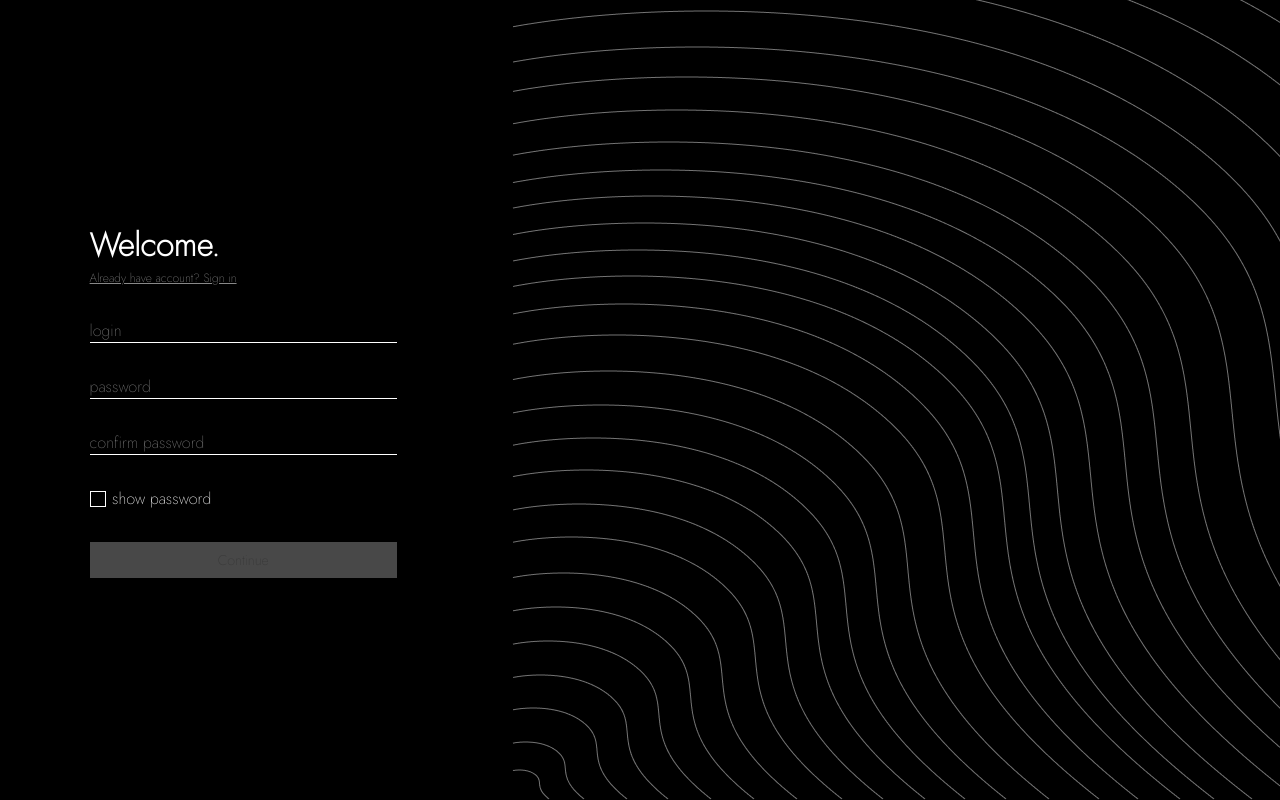
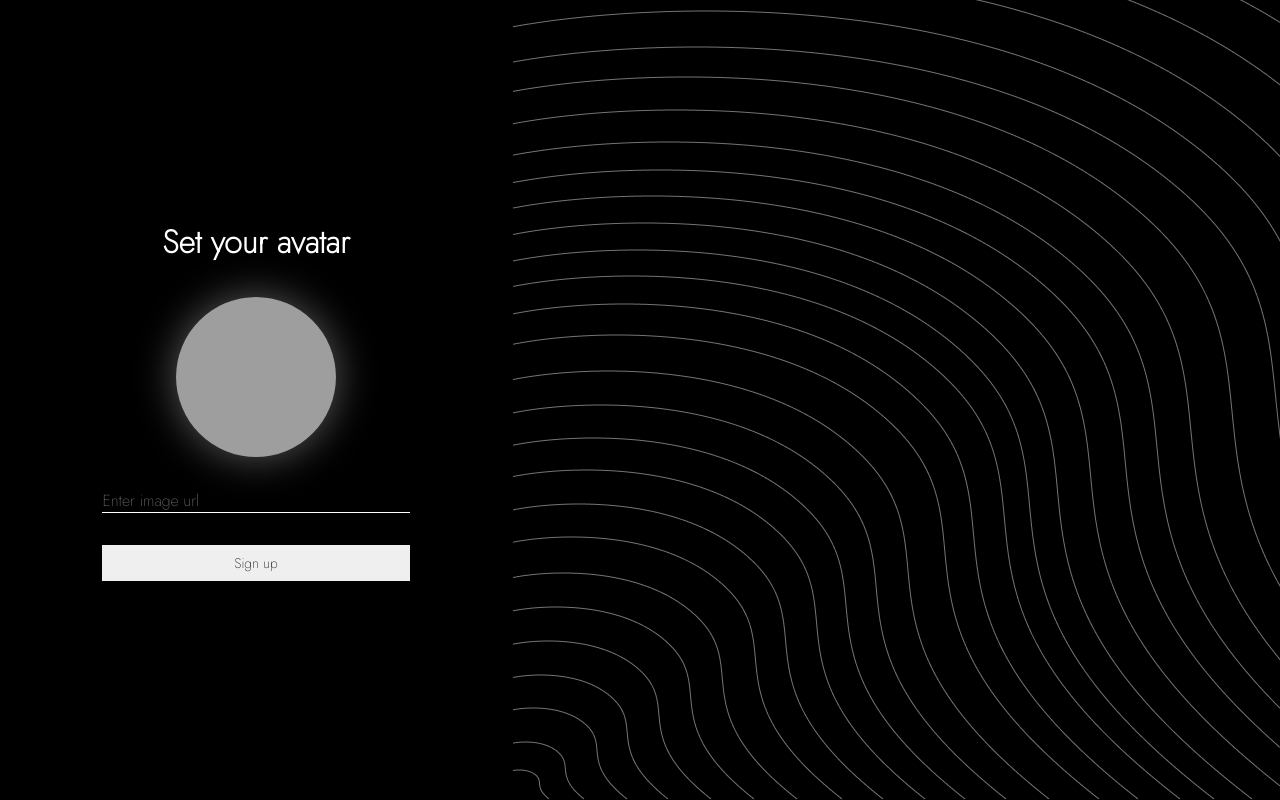
Before and after one commit to harukee-dev/fullstack_chat, a React (Create React App) app: page /register in a window 1280 px wide. Shown: the top 800 px of the page. Built offline with nearby package versions, Linux system fonts and the light colour scheme; grey boxes are pictures that could not be loaded.

Commit message:
added avatar page

```diff
--- a/src/pages/RegisterPage/RegisterPage.module.css
+++ b/src/pages/RegisterPage/RegisterPage.module.css
@@ -284,3 +284,52 @@
   cursor: pointer;
   transition: ease 0.2s;
 }
+
+.leftContainerAvatar {
+  width: 40%;
+  height: 100%;
+  display: flex;
+  flex-direction: column;
+  gap: 4vh;
+  justify-content: center;
+  align-items: center;
+}
+
+.welcomeTextAvatar {
+  font-family: 'Jost ExtraLight', sans-serif;
+  color: white;
+  font-size: 4vh;
+  transition: ease 0.2s;
+}
+
+.welcomeTextAvatar:hover {
+  letter-spacing: 0.1vh;
+}
+
+.userAvatar {
+  height: 20vh;
+  width: 20vh;
+  border-radius: 100%;
+  box-shadow: 0 0 5vh rgba(255, 255, 255, 0.358);
+}
+
+.userInputAvatar {
+  width: 60%;
+  background-color: transparent;
+  border: none;
+  outline: none;
+  color: white;
+  font-size: 2vh;
+  font-family: 'Jost ExtraLight', sans-serif;
+  border-bottom: 1px solid white;
+}
+
+.continueButtonAvatar {
+  border: none;
+  height: 4.5vh;
+  width: 60%;
+  font-family: 'Jost ExtraLight', sans-serif;
+  font-size: 1.75vh;
+  cursor: pointer;
+  transition: ease 0.2s;
+}
--- a/src/pages/RegisterPage/RegisterPage.tsx
+++ b/src/pages/RegisterPage/RegisterPage.tsx
@@ -11,6 +11,10 @@ export const Register = () => {
   const [confirmPassword, setConfirmPassword] = useState<string>('')
   const [error, setError] = useState<string>('')
   const [isVisiblePassword, setIsVisiblePassword] = useState<boolean>(false)
+  const [step, setStep] = useState<'info' | 'avatar'>('avatar')
+  const [avatar, setAvatar] = useState<string>(
+    'https://sbcf.fr/wp-content/uploads/2018/03/sbcf-default-avatar.png'
+  )
   const navigate = useNavigate()
   const isButtonHidden =
     password !== '' && login !== '' && password === confirmPassword
@@ -80,11 +84,18 @@ export const Register = () => {
     }
   }
 
+  const saveRegisterData = () => {
+    localStorage.setItem('register-username', login)
+    localStorage.setItem('register-password', password)
+    setStep('avatar')
+  }
+
   const strength = getPasswordStrength(password)
   const difficulty = getPasswordDifficulty(strength)
 
   return (
     <div className={cl.allPage}>
+      {step === 'info' ? (
         <div className={cl.leftContainer}>
           <div>
             <h1 className={cl.welcomeText}>Welcome.</h1>
@@ -151,12 +162,24 @@ export const Register = () => {
           {error && <p className={cl.error}>{error}</p>}
           <button
             disabled={!isButtonHidden}
-          onClick={handleRegister}
+            onClick={saveRegisterData}
             className={cl.continueButton}
           >
             Continue
           </button>
         </div>
+      ) : (
+        <div className={cl.leftContainerAvatar}>
+          <h1 className={cl.welcomeTextAvatar}>Set your avatar</h1>
+          <img className={cl.userAvatar} src={avatar} alt="user-avatar" />
+          <input
+            className={cl.userInputAvatar}
+            type="text"
+            placeholder="Enter image url"
+          />
+          <button className={cl.continueButtonAvatar}>Sign up</button>
+        </div>
+      )}
       <div className={cl.rightContainer}>
         <img
           draggable={false}
```
Lines whose indentation alone changed are shown as unchanged.
